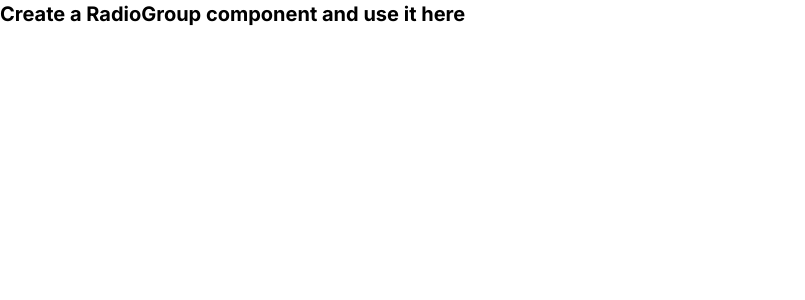
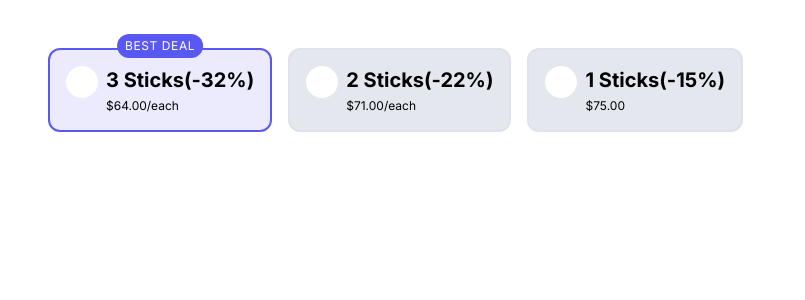
Before and after one commit to zain-adtracktiv/frontend-test, a Next.js app: page / in a window 1280 px wide. Shown: the top 300 px of the page, without its empty margins (0-805 px from the left). Built offline with nearby package versions, Linux system fonts and the light colour scheme.

Commit message:
feat: create RadioGroup with basic functional

```diff
--- /dev/null
+++ b/app/UI/RadioGroup/RadioGroup.tsx
@@ -0,0 +1,38 @@
+"use client";
+
+import { useState } from "react";
+import RadioGroupItem from "./RadioGroupItem";
+
+export type TInput = {
+  id: string;
+  value: string;
+  title: string;
+  subtitle: string;
+  tags?: string[];
+};
+
+export default function RadioGroup({ inputs }: { inputs: TInput[] }) {
+  const [selectedValue, setSelectedValue] = useState("");
+
+  const handleChange = (value: string) => {
+    setSelectedValue(value);
+  };
+
+  return (
+    <form className="flex gap-4">
+      {inputs.map((input) => (
+        <RadioGroupItem
+          key={input.id}
+          id={input.id}
+          value={input.value}
+          title={input.title}
+          subtitle={input.subtitle}
+          tags={input.tags}
+          groupName="radioGroup"
+          checked={selectedValue === input.value}
+          onChange={handleChange}
+        />
+      ))}
+    </form>
+  );
+}
--- /dev/null
+++ b/app/UI/RadioGroup/RadioGroupItem.tsx
@@ -0,0 +1,66 @@
+import { TInput } from "./RadioGroup";
+
+type RadioGroupItemProps = TInput & {
+  groupName: string;
+  checked: boolean;
+  onChange: (value: string) => void;
+};
+
+export default function RadioGroupItem({
+  id,
+  value,
+  subtitle,
+  tags,
+  groupName,
+  title,
+  checked,
+  onChange,
+}: RadioGroupItemProps) {
+  let isBestDeal: boolean = false;
+
+  if (tags?.find((tag) => tag === "bestDeal")) isBestDeal = true;
+
+  const handleClick = () => {
+    onChange(value);
+  };
+
+  return (
+    <div
+      key={id}
+      className={`border-2 rounded-xl p-4 relative flex gap-2 ${
+        isBestDeal
+          ? "border-primary bg-secondary"
+          : "border-background bg-background/80"
+      }`}
+    >
+      {isBestDeal && (
+        <div className="bg-primary text-white text-center w-fit px-2 py-1 text-xs font-normal tracking-wider rounded-full absolute -top-[20%] right-1/2 translate-x-1/2">
+          BEST DEAL
+        </div>
+      )}
+
+      <div>
+        <div
+          className={`w-8 h-8 cursor-pointer rounded-full border-8 bg-white ${
+            checked ? "border-primary" : "border-white"
+          }`}
+          onClick={handleClick}
+        />
+        <input
+          className="hidden"
+          type="radio"
+          id={id}
+          value={value}
+          name={groupName}
+          checked={checked}
+          onChange={handleClick}
+        />
+      </div>
+
+      <div className="flex flex-col gap-1">
+        <div>{title}</div>
+        <div className="text-xs font-normal">{subtitle}</div>
+      </div>
+    </div>
+  );
+}
--- a/app/page.tsx
+++ b/app/page.tsx
@@ -1,7 +1,30 @@
+import RadioGroup from "./UI/RadioGroup/RadioGroup";
+
 export default function Home() {
+  const inputs = [
+    {
+      id: "threeSticks",
+      value: "threeSticks",
+      title: "3 Sticks(-32%)",
+      subtitle: "$64.00/each",
+      tags: ["bestDeal"],
+    },
+    {
+      id: "twoSticks",
+      value: "twoSticks",
+      title: "2 Sticks(-22%)",
+      subtitle: "$71.00/each",
+    },
+    {
+      id: "oneSticks",
+      value: "oneSticks",
+      title: "1 Sticks(-15%)",
+      subtitle: "$75.00",
+    },
+  ];
   return (
-    <div className="text-xl font-bold">
-      Create a RadioGroup component and use it here
+    <div className="text-xl font-bold p-12">
+      <RadioGroup inputs={inputs} groupName="sticksGroup" />
     </div>
   );
 }
--- a/tailwind.config.ts
+++ b/tailwind.config.ts
@@ -6,7 +6,15 @@ const config: Config = {
     "./components/**/*.{js,ts,jsx,tsx,mdx}",
     "./app/**/*.{js,ts,jsx,tsx,mdx}",
   ],
-  theme: {},
+  theme: {
+    extend: {
+      colors: {
+        primary: "#5a58f2",
+        secondary: "#ECEBFE",
+        background: "#DEE2EA",
+      },
+    },
+  },
   plugins: [],
 };
 export default config;
```
